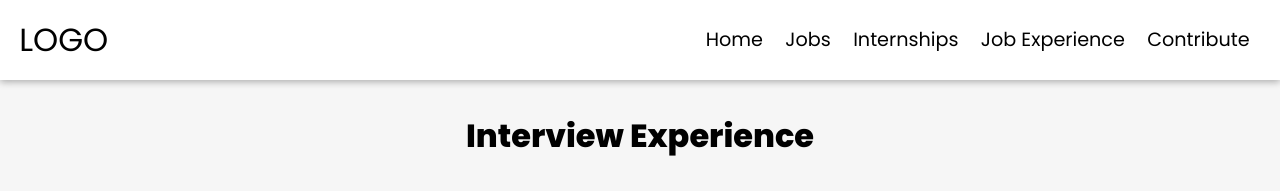
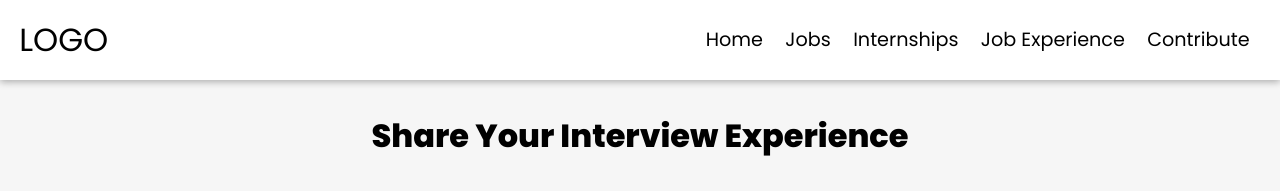
Before and after one commit to codescientist703/job-site, a React (Create React App) app in the folder jobsite/frontend/: page /contribute-your-experience in a window 1280 px wide. Shown: the top 191 px of the page. Built offline with nearby package versions, Linux system fonts and the light colour scheme.

Commit message:
added toast

```diff
--- a/jobsite/frontend/src/App.js
+++ b/jobsite/frontend/src/App.js
@@ -11,12 +11,15 @@ import {
 import { theme } from './theme';
 import { ThemeProvider } from 'styled-components';
 import { Header, Footer } from './components';
+import { ToastContainer } from 'react-toastify';
+import 'react-toastify/dist/ReactToastify.min.css';
 function App() {
 	return (
 		<Router>
 			<ThemeProvider theme={theme}>
 				<GlobalStyle />
 				<Header />
+				<ToastContainer />
 				<Switch>
 					<Route path='/' exact component={Home} />
 					<Route path='/category/:categoryName' exact component={JobList} />
--- a/jobsite/frontend/src/pages/JobExperienceForm/JobExperienceForm.js
+++ b/jobsite/frontend/src/pages/JobExperienceForm/JobExperienceForm.js
@@ -4,9 +4,8 @@ import ClassicEditor from '@ckeditor/ckeditor5-build-classic';
 import { Container, FluidContainer, Btn } from '../../components';
 import { Title, Form, FormInput, Label, Inpt } from './JobExperience.elements';
 import axios from '../../axios';
-import { ToastContainer, toast } from 'react-toastify';
-import 'react-toastify/dist/ReactToastify.css';
-toast.configure();
+import { toast } from 'react-toastify';
+
 const JobExperienceForm = () => {
 	const [formData, setFormData] = useState({
 		name: '',
@@ -20,7 +19,9 @@ const JobExperienceForm = () => {
 			const apiUrl = 'interview/create/';
 			const response = await axios.post(apiUrl, formData);
 			console.log(response.data);
-		} catch (error) {}
+		} catch (error) {
+			console.error(error);
+		}
 	};
 	const notify = () => {
 		toast('Wow so easy!', { position: toast.POSITION.TOP_LEFT });
@@ -48,7 +49,7 @@ const JobExperienceForm = () => {
 	return (
 		<FluidContainer>
 			<Container>
-				<Title>Interview Experience</Title>
+				<Title>Share Your Interview Experience</Title>
 				<Form onSubmit={handleSubmit} method='POST'>
 					<FormInput>
 						<Label>Name</Label>
```
